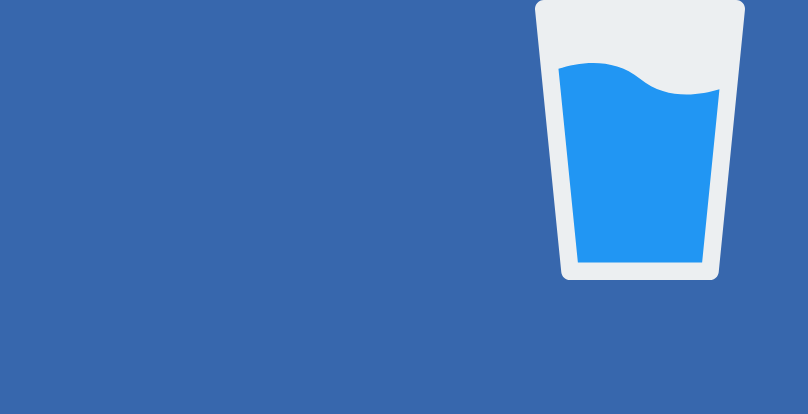
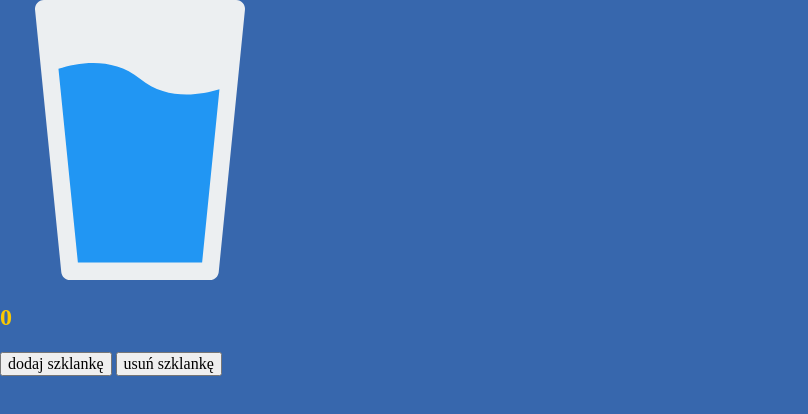
Before and after one commit to AdrianGHub/pwa-hydrify-app, a website built with webpack: page src/content/index.html in a window 1280 px wide. Shown: the whole page, without its empty margins (0-808 px from the left). Built offline with nearby package versions, Linux system fonts and the light colour scheme; files whose address does not match are found by name.

Commit message:
feat: add google fonts and template structure

```diff
--- a/src/content/index.html
+++ b/src/content/index.html
@@ -38,16 +38,27 @@
       type="image/png"
       href="assets/pwa/icons/icon-192x192.png"
     />
-
+    <!-- GOOGLE FONTS -->
+    <link
+      href="https://fonts.googleapis.com/css?family=Roboto&display=swap"
+      rel="stylesheet"
+    />
     <link rel="stylesheet" href="css/main.css" />
   </head>
   <body>
     <main class="pwa">
-      <img
-        class="pwa__image"
-        src="assets/img/water-glass.svg"
-        alt="Svg icon with a glass of water."
-      />
+      <div class="pwa__box">
+        <img
+          class="glass__image"
+          src="assets/img/water-glass.svg"
+          alt="Svg icon with a glass of water."
+        />
+        <h2 class="glass__counter">0</h2>
+        <button class="glass__button glass__button--add">dodaj szklankę</button>
+        <button class="glass__button glass__button--remove">
+          usuń szklankę
+        </button>
+      </div>
     </main>
     <script src="js/main.js"></script>
   </body>
```
Also changed, not shown: dist/index.html.
